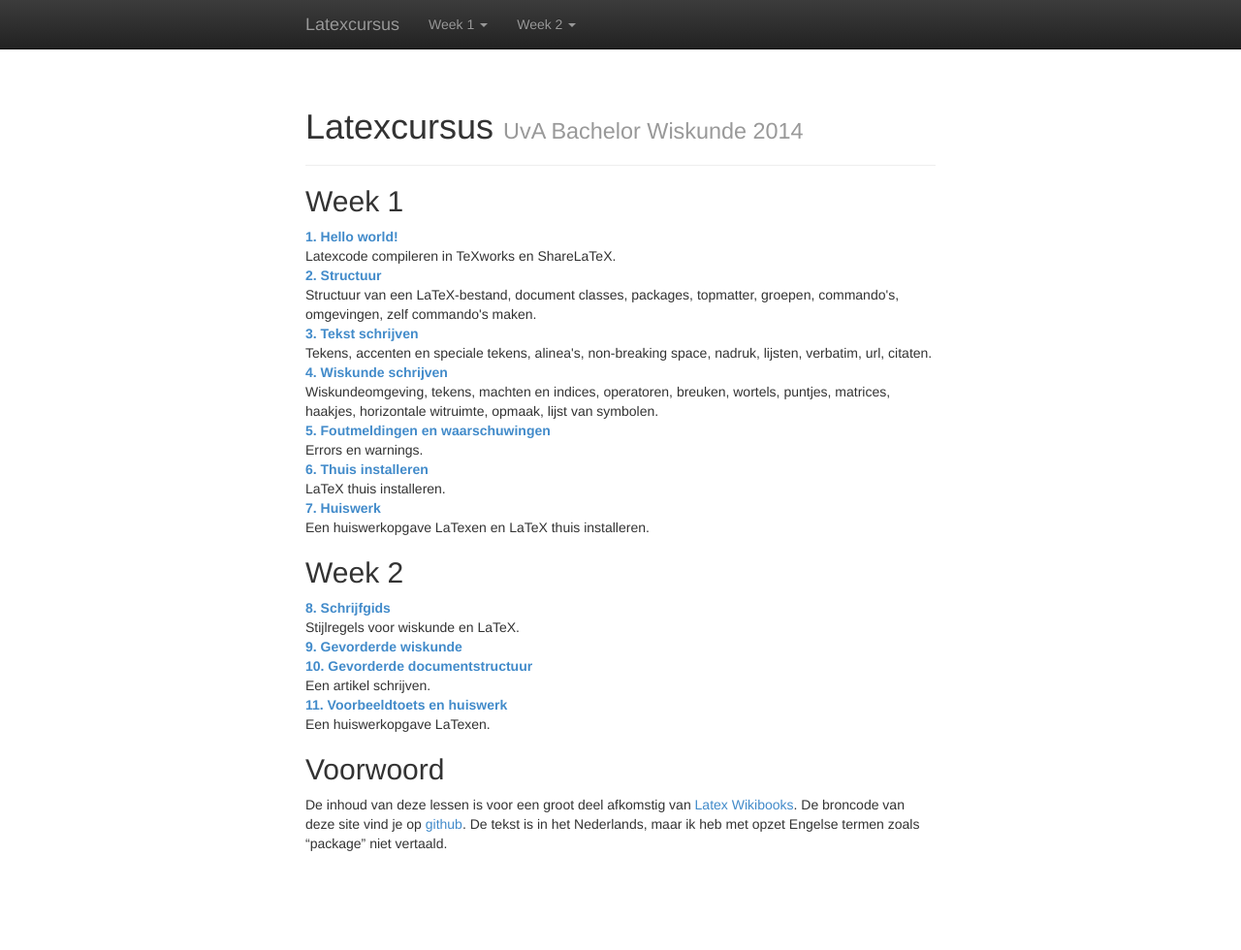
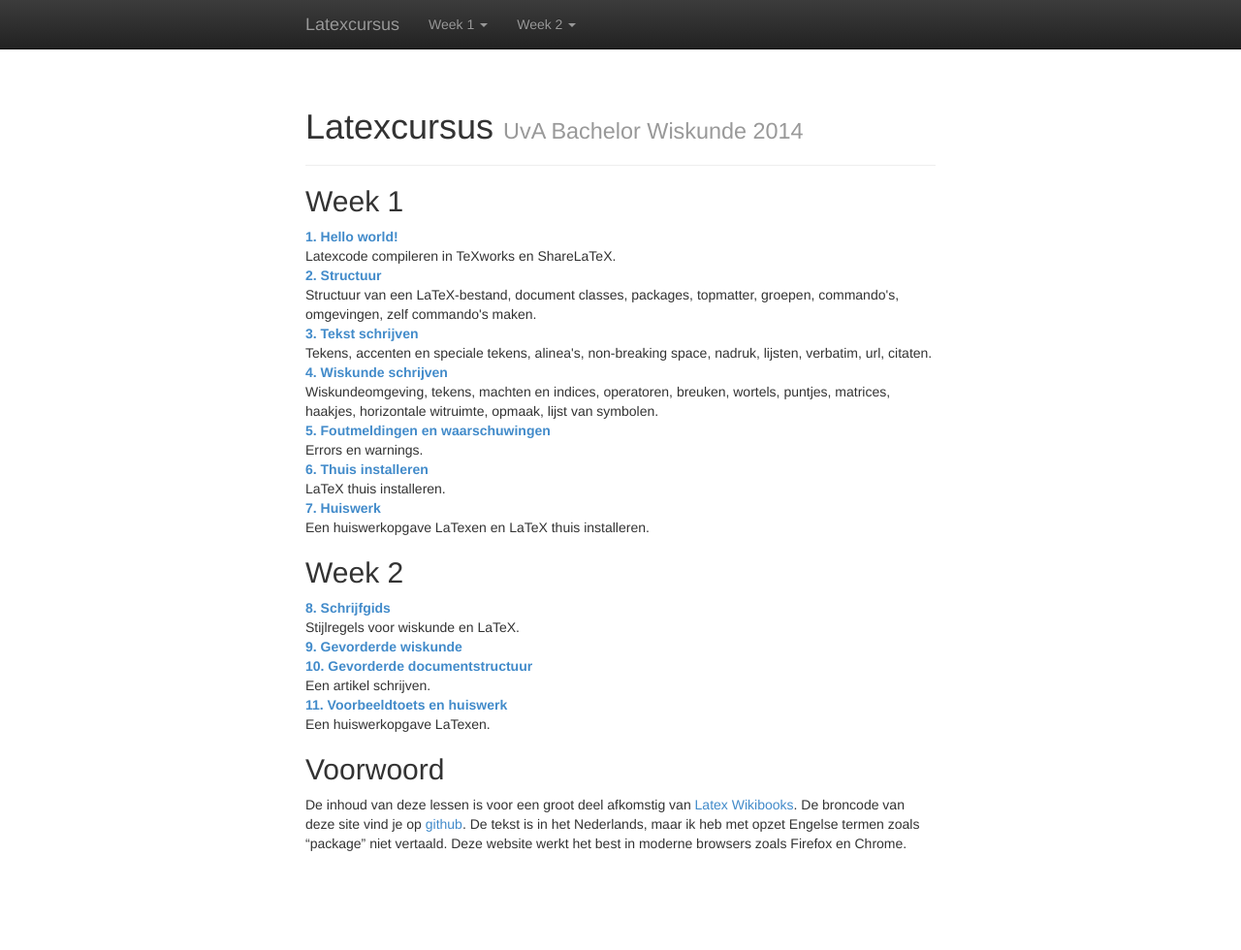
Before and after one commit to jzuiddam/jzuiddam, a Jekyll site: the page built from index.html, in a window 1280 px wide. Shown: the whole page at 97% size. Built offline with Jekyll 4.4.1, drawn with Linux system fonts in a browser that asks for light colours; nearby versions of some CDN libraries; Markdown is read by kramdown in place of the engine named in the settings.

Commit message:
Talk about browsers.

```diff
--- a/index.html
+++ b/index.html
@@ -28,4 +28,4 @@
 
 
 <h2>Voorwoord</h2>
-<p>De inhoud van deze lessen is voor een groot deel afkomstig van <a href="http://en.wikibooks.org/wiki/LaTeX">Latex Wikibooks</a>. De broncode van deze site vind je op <a href="https://github.com/jzuiddam/jzuiddam.github.io">github</a>. De tekst is in het Nederlands, maar ik heb met opzet Engelse termen zoals “package” niet vertaald.</p>
+<p>De inhoud van deze lessen is voor een groot deel afkomstig van <a href="http://en.wikibooks.org/wiki/LaTeX">Latex Wikibooks</a>. De broncode van deze site vind je op <a href="https://github.com/jzuiddam/jzuiddam.github.io">github</a>. De tekst is in het Nederlands, maar ik heb met opzet Engelse termen zoals “package” niet vertaald. Deze website werkt het best in moderne browsers zoals Firefox en Chrome.</p>
```
